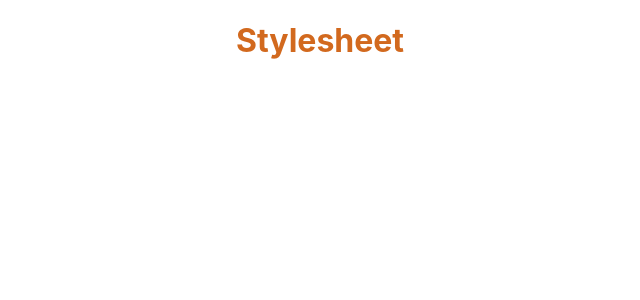
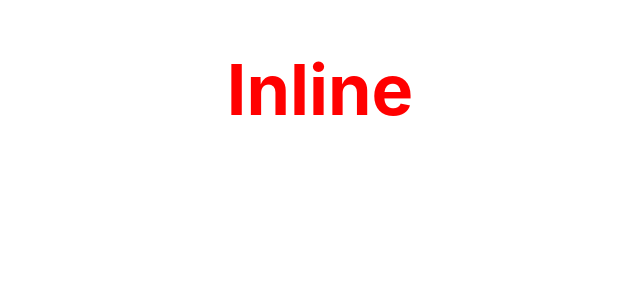
Before and after one commit to ahjam-taoufik/React-Fundamentals, a React (Create React App) app: page / in a window 1280 px wide. Shown: the top 300 px of the page, without its empty margins (320-960 px from the left). Built offline with nearby package versions, Linux system fonts and the light colour scheme.

Commit message:
inline Style

```diff
--- a/src/App.js
+++ b/src/App.js
@@ -1,14 +1,11 @@
 
 import './App.css';
-import Stylesheet from './components/Stylesheet';
-
-
-
+import Inline from './components/Inline';
 
 function App() {
   return (
     <div className="App">
-       <Stylesheet primaryColor={true}  fontXl={false} />
+        <Inline/>
     </div>
   );
 }
--- /dev/null
+++ b/src/components/Inline.js
@@ -0,0 +1,15 @@
+
+
+
+const myStyle={
+
+    color:'red',
+    fontSize:'70px'
+}
+
+
+const Inline = () => {
+    return ( <div> <h1 style={myStyle}>Inline</h1></div> );
+}
+
+export default Inline;
--- a/src/components/Style.css
+++ /dev/null
@@ -1,12 +0,0 @@
-
-.primary-color{
-   color: chocolate;
-}
-
-.secondary-color{
-    color: darkgreen;
-}
-
-.font-xl{
-    font-size: 60px;
-}
--- a/src/components/Stylesheet.js
+++ /dev/null
@@ -1,15 +0,0 @@
-
-import './Style.css'
-
-
-
-
-
-const Stylesheet = (props) => {
-   const primaryColor=props.primaryColor?'primary-color':''
-   const fontXl=props.fontXl?'font-xl':''
-
-  return <div> <h1 className={`${primaryColor } ${fontXl }`}>Stylesheet</h1></div>;
-};
-
-export default Stylesheet;
```
